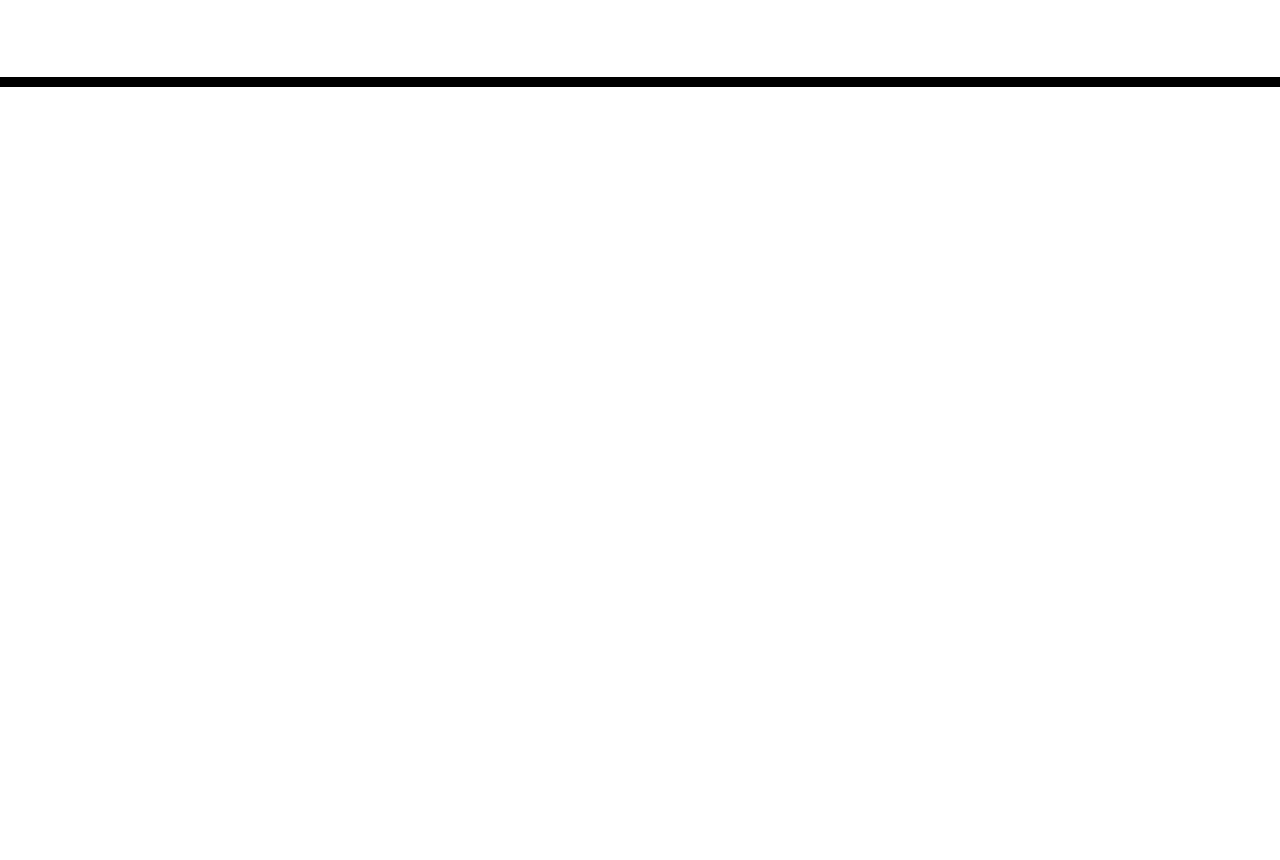
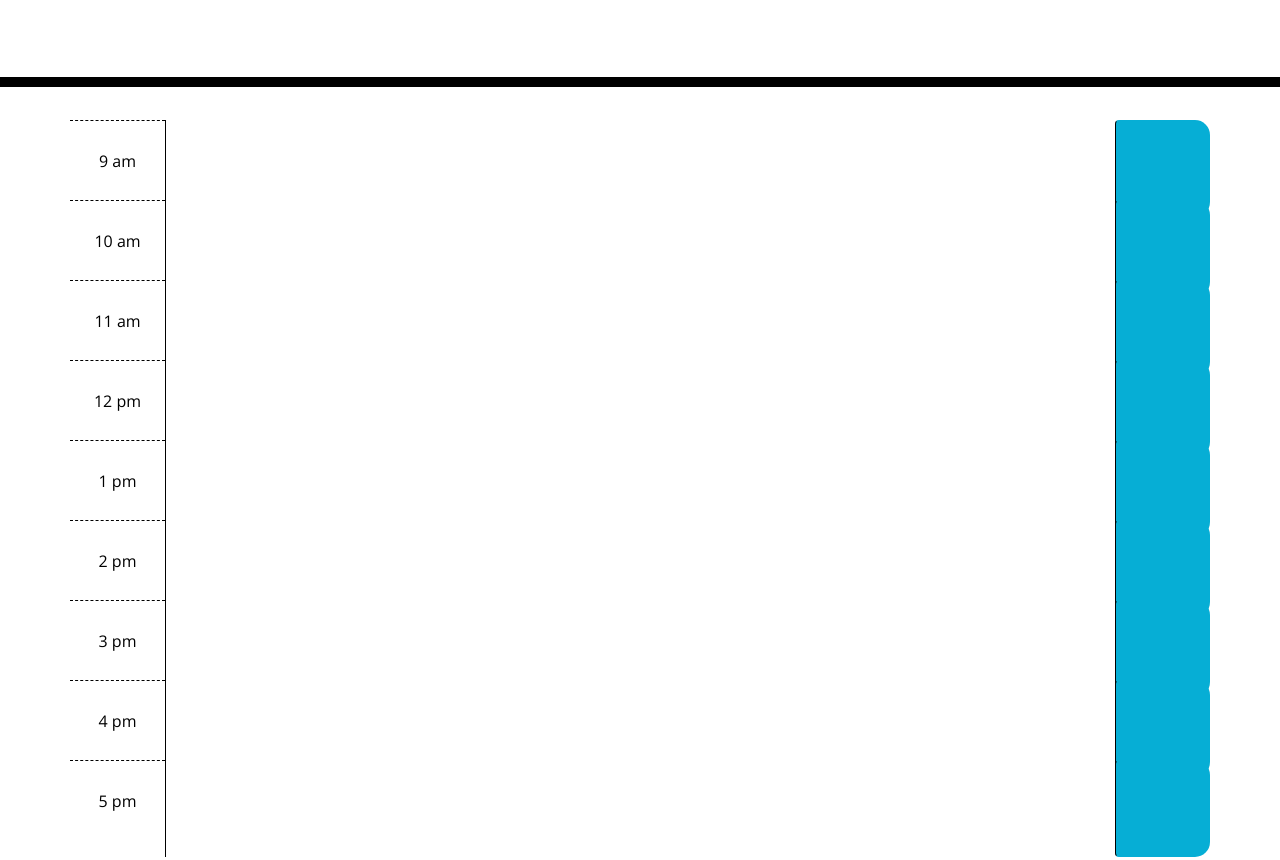
Before and after one commit to MeganLCoppins/Work-Day-Scheduler, a plain HTML site: page index.html in a window 1280 px wide. Shown: the part 181-1041 px from the top of the page. Before the commit the page ends 800 px from the top, so only its background shows below. Drawn offline with nearby package versions, Linux system fonts and the light colour scheme.

Commit message:
layout commit

```diff
--- a/index.html
+++ b/index.html
@@ -30,6 +30,113 @@
     </header>
     <div class="container">
       <!-- Timeblocks go here -->
+  <!-- 9 am row -->
+      <div class="row time-block">
+        <!-- time col -->
+        <div class="col-1 hour">
+          <p>9 am</p>
+        </div>
+        <!-- text area col -->
+        <textarea class="col-10 description"> </textarea>
+        <!-- button col -->
+        <button class="btn saveBtn col-1"></button>
+      </div>
+
+  <!-- 10 am row -->
+      <div class="row time-block">
+        <!-- time col -->
+        <div class="col-1 hour">
+          <p>10 am</p>
+        </div>
+        <!-- text area col -->
+        <textarea class="col-10 description"> </textarea>
+        <!-- button col -->
+        <button class="btn saveBtn col-1"></button>
+      </div>
+
+  <!-- 11 am row -->
+      <div class="row time-block">
+        <!-- time col -->
+        <div class="col-1 hour">
+          <p>11 am</p>
+        </div>
+        <!-- text area col -->
+        <textarea class="col-10 description"> </textarea>
+        <!-- button col -->
+        <button class="btn saveBtn col-1"></button>
+      </div>
+
+  <!-- 12 pm row -->
+      <div class="row time-block">
+        <!-- time col -->
+        <div class="col-1 hour">
+          <p>12 pm</p>
+        </div>
+        <!-- text area col -->
+        <textarea class="col-10 description"> </textarea>
+        <!-- button col -->
+        <button class="btn saveBtn col-1"></button>
+      </div>
+
+  <!-- 1 pm row -->
+      <div class="row time-block">
+        <!-- time col -->
+        <div class="col-1 hour">
+          <p>1 pm</p>
+        </div>
+        <!-- text area col -->
+        <textarea class="col-10 description"> </textarea>
+        <!-- button col -->
+        <button class="btn saveBtn col-1"></button>
+      </div>
+
+  <!-- 2 pm row -->
+      <div class="row time-block">
+        <!-- time col -->
+        <div class="col-1 hour">
+          <p>2 pm</p>
+        </div>
+        <!-- text area col -->
+        <textarea class="col-10 description"> </textarea>
+        <!-- button col -->
+        <button class="btn saveBtn col-1"></button>
+      </div>
+
+  <!-- 3 pm row -->
+      <div class="row time-block">
+        <!-- time col -->
+        <div class="col-1 hour">
+          <p>3 pm</p>
+        </div>
+        <!-- text area col -->
+        <textarea class="col-10 description"> </textarea>
+        <!-- button col -->
+        <button class="btn saveBtn col-1"></button>
+      </div>
+
+  <!-- 4 pm row -->
+      <div class="row time-block">
+        <!-- time col -->
+        <div class="col-1 hour">
+          <p>4 pm</p>
+        </div>
+        <!-- text area col -->
+        <textarea class="col-10 description"> </textarea>
+        <!-- button col -->
+        <button class="btn saveBtn col-1"></button>
+      </div>
+
+  <!-- 5 pm row -->
+      <div class="row time-block">
+        <!-- time col -->
+        <div class="col-1 hour">
+          <p>5 pm</p>
+        </div>
+        <!-- text area col -->
+        <textarea class="col-10 description"> </textarea>
+        <!-- button col -->
+        <button class="btn saveBtn col-1"></button>
+      </div>
     </div>
 
     <script src="https://code.jquery.com/jquery-3.4.1.min.js"></script>
```
